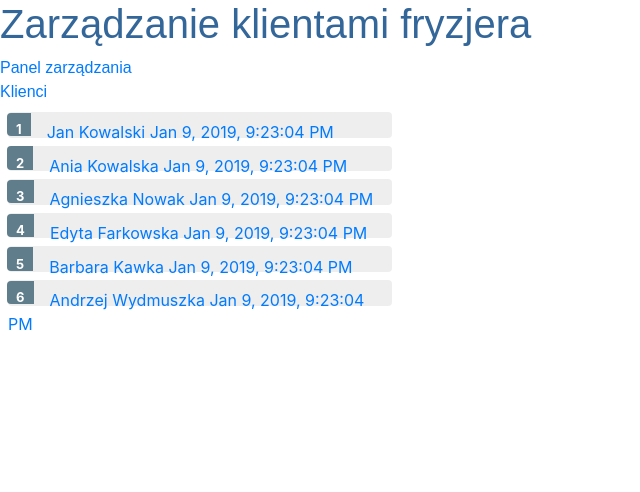
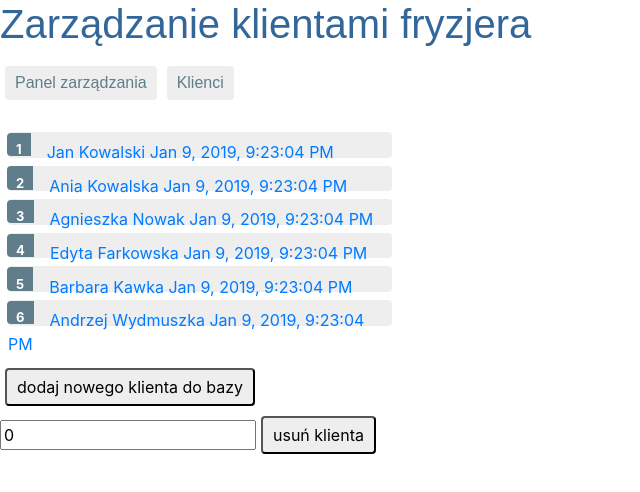
Before and after one commit to grzegorz2047/hairdresserManagementFrontend, an Angular app: page /customers in a window 1280 px wide. Shown: the top 492 px of the page, without its empty margins (0-640 px from the left). Built offline with nearby package versions, Linux system fonts and the light colour scheme; a web font is replaced by a local one; what angular-bootstrap-datetimepicker would draw is missing.

Commit message:
Dodanie możliwości dodawania oraz usuwania klinentów z bazy.

```diff
--- a/src/app/app.component.css
+++ b/src/app/app.component.css
@@ -9,15 +9,35 @@ h2, h3 {
     font-weight: lighter;
 }
 
-body {
-    margin: 2em;
-}
-
 body, input[type="text"], button {
     color: #888;
     font-family: Cambria, Georgia;
 }
 /* Domyślnie */
+nav a {
+    padding: 5px 10px;
+    text-decoration: none;
+    margin-top: 10px;
+    margin-left: 5px;
+    margin-right: 5px;
+    display: inline-block;
+    background-color: #eee;
+    border-radius: 4px;
+}
+
+nav a:visited, a:link {
+    color: #607D8B;
+}
+
+nav a:hover {
+    color: #039BE5;
+    background-color: #cfd8dc;
+}
+
+nav a.active {
+    color: #039BE5;
+}
+
 * {
     font-family: Arial, Helvetica, sans-serif;
 }
--- a/src/app/app.component.html
+++ b/src/app/app.component.html
@@ -1,6 +1,7 @@
 <h1>{{title}}</h1>
 <nav>
-    <a routerLink="/dashboard">Panel zarządzania</a><br>
+    <a routerLink="/dashboard">Panel zarządzania</a>
     <a routerLink="/customers">Klienci</a>
 </nav>
+<br>
 <router-outlet></router-outlet>
--- a/src/app/customer-detail/customer-detail.component.css
+++ b/src/app/customer-detail/customer-detail.component.css
@@ -26,3 +26,8 @@ button:disabled {
     color: #ccc;
     cursor: auto;
 }
+
+.whole {
+    width: 50%;
+    margin: 0 auto;
+}
--- a/src/app/customer-detail/customer-detail.component.html
+++ b/src/app/customer-detail/customer-detail.component.html
@@ -1,9 +1,14 @@
-<div *ngIf="customer">
+<div *ngIf="customer" class="whole">
   <button (click)="goToPreviousSite()">wróć do listy klientów</button>
-  <h2>Informacje o {{customer.firstname | uppercase}} {{customer.lastname | uppercase}}</h2><br>
+  <h2>Informacje o
+      {{customer.firstname | uppercase}} {{customer.lastname | uppercase}}</h2>
+    <br>
   <div><label>Id clienta: </label>{{customer.id}}</div>
-  <div><label>Numer telefonu: </label>{{customer.phoneNumber}}</div>
+  <div><label>Imię: </label><input [(ngModel)]="customer.firstname" placeholder="imię"> </div>
+  <div><label>Nazwisko: </label><input [(ngModel)]="customer.lastname" placeholder="nazwisko"> </div>
+  <div><label>Numer telefonu: </label><input [(ngModel)]="customer.phoneNumber" placeholder="number telefonu"> </div>
   <div><label>Data wizyty: </label>{{customer.appointment | date:'MMM d, y, h:mm:ss a'}}</div>
+
 
   <br>
   <h3>Ustaw datę wizyty</h3>
@@ -16,4 +21,4 @@
           [(ngModel)]="customer.appointment"
           >
       </dl-date-time-picker>
- </div>
+</div>
--- a/src/app/customer.service.ts
+++ b/src/app/customer.service.ts
@@ -22,5 +22,42 @@ export class CustomerService {
     return of(CUSTOMERS.find(customer => customer.id === id));
   }
 
+  removeCustomerById(id: number): void {
+    let updatedCustomersArr: Customer[] = [];
+    let indexToDelete = -1;
+    CUSTOMERS.forEach( (item, index) => {
+        if(item.id == id) {
+            indexToDelete = index;
+            return;
+        }
+     }
+    );
+    if(indexToDelete != -1) {
+      CUSTOMERS.splice(indexToDelete, 1);
+    }else{
+      console.log("Nie udalo się usunąć takiego klienta!")
+    }
+
+  }
+
+  addNewCustomer(): number {
+    let numberOfCustomers = CUSTOMERS.length;
+    let lastCustomerId = 0;
+    if(numberOfCustomers != 0){
+      lastCustomerId = CUSTOMERS[numberOfCustomers-1].id;
+    }
+    let newCustomerId = lastCustomerId + 1;
+    let newCustomer: Customer = {
+      id: newCustomerId,
+      firstname: 'Empty',
+      lastname: 'Empty',
+      phoneNumber: '000000000',
+      appointment:  new Date(),
+      serviceCost: 0
+    };
+    CUSTOMERS.push(newCustomer);
+    return newCustomer.id;
+  }
+
   constructor() { }
 }
--- a/src/app/customer.ts
+++ b/src/app/customer.ts
@@ -4,4 +4,5 @@ export class Customer {
     lastname: string;
     phoneNumber: string;
     appointment: Date; /* epoch */
+    serviceCost: number;
 }
--- a/src/app/customers/customers.component.css
+++ b/src/app/customers/customers.component.css
@@ -1,6 +1,10 @@
 .selected {
     background-color: #CFD8DC !important;
     color: white;
+}
+
+.whole {
+
 }
 
 .customers {
@@ -51,3 +55,26 @@
     margin-right: .8em;
     border-radius: 4px 0 0 4px;
 }
+button {
+    padding: 5px 10px;
+    text-decoration: none;
+    margin-top: 10px;
+    margin-left: 5px;
+    margin-right: 5px;
+    display: inline-block;
+    background-color: #eee;
+    border-radius: 4px;
+}
+
+button:visited {
+    color: #607D8B;
+}
+
+button:hover {
+    color: #039BE5;
+    background-color: #cfd8dc;
+}
+
+button.active {
+    color: #039BE5;
+}
--- a/src/app/customers/customers.component.html
+++ b/src/app/customers/customers.component.html
@@ -1,3 +1,5 @@
+
+<div class="whole">
     <ul class="customers">
             <li *ngFor="let customer of customers">
             <a routerLink="/detail/{{customer.id}}">
@@ -5,4 +7,9 @@
             </a>
         </li>
     </ul>
+    <button  (click)="addNewCustomer()">dodaj nowego klienta do bazy</button>  <br>
+    <input [(ngModel)]="idToDelete" placeholder="id do usuniecia">
+    <button  (click)="removeCustomer()">usuń klienta</button>
+
+</div>
 <app-customer-detail [customer]="selectedCustomer"></app-customer-detail>
--- a/src/app/customers/customers.component.ts
+++ b/src/app/customers/customers.component.ts
@@ -11,7 +11,7 @@ import { CustomerService } from '../customer.service';
 export class CustomersComponent implements OnInit {
 
   customers: Customer[];
-
+  idToDelete: number = 0;
   constructor(private customerService: CustomerService) { }
 
   ngOnInit() {
@@ -27,4 +27,14 @@ export class CustomersComponent implements OnInit {
     this.customerService.getCustomers()
     .subscribe(customers => this.customers = customers);
   }
+
+  addNewCustomer(): void {
+    this.customerService.addNewCustomer();
+  }
+
+  removeCustomer(): void {
+    this.customerService.removeCustomerById(this.idToDelete);
+  }
+
+
 }
--- a/src/app/mock-customers.ts
+++ b/src/app/mock-customers.ts
@@ -6,41 +6,47 @@ export const CUSTOMERS: Customer[] =
         firstname: 'Jan',
         lastname: 'Kowalski',
         phoneNumber: '693785343',
-        appointment:  new Date()
+        appointment:  new Date(),
+        serviceCost: 30
     },
     {
         id: 2,
         firstname: 'Ania',
         lastname: 'Kowalska',
         phoneNumber: '693745343',
-        appointment:  new Date()
+        appointment:  new Date(),
+        serviceCost: 25
     },
     {
         id: 3,
         firstname: 'Agnieszka',
         lastname: 'Nowak',
         phoneNumber: '633785343',
-        appointment:  new Date()
+        appointment:  new Date(),
+        serviceCost: 65
     },
     {
         id: 4,
         firstname: 'Edyta',
         lastname: 'Farkowska',
         phoneNumber: '694785343',
-        appointment:  new Date()
+        appointment:  new Date(),
+        serviceCost: 80
     },
     {
         id: 5,
         firstname: 'Barbara',
         lastname: 'Kawka',
         phoneNumber: '793785343',
-        appointment:  new Date()
+        appointment:  new Date(),
+        serviceCost: 100
     },
     {
         id: 6,
         firstname: 'Andrzej',
         lastname: 'Wydmuszka',
         phoneNumber: '533485343',
-        appointment:  new Date()
+        appointment:  new Date(),
+        serviceCost: 35
     }
 ];
```
Lines whose indentation alone changed are shown as unchanged.
